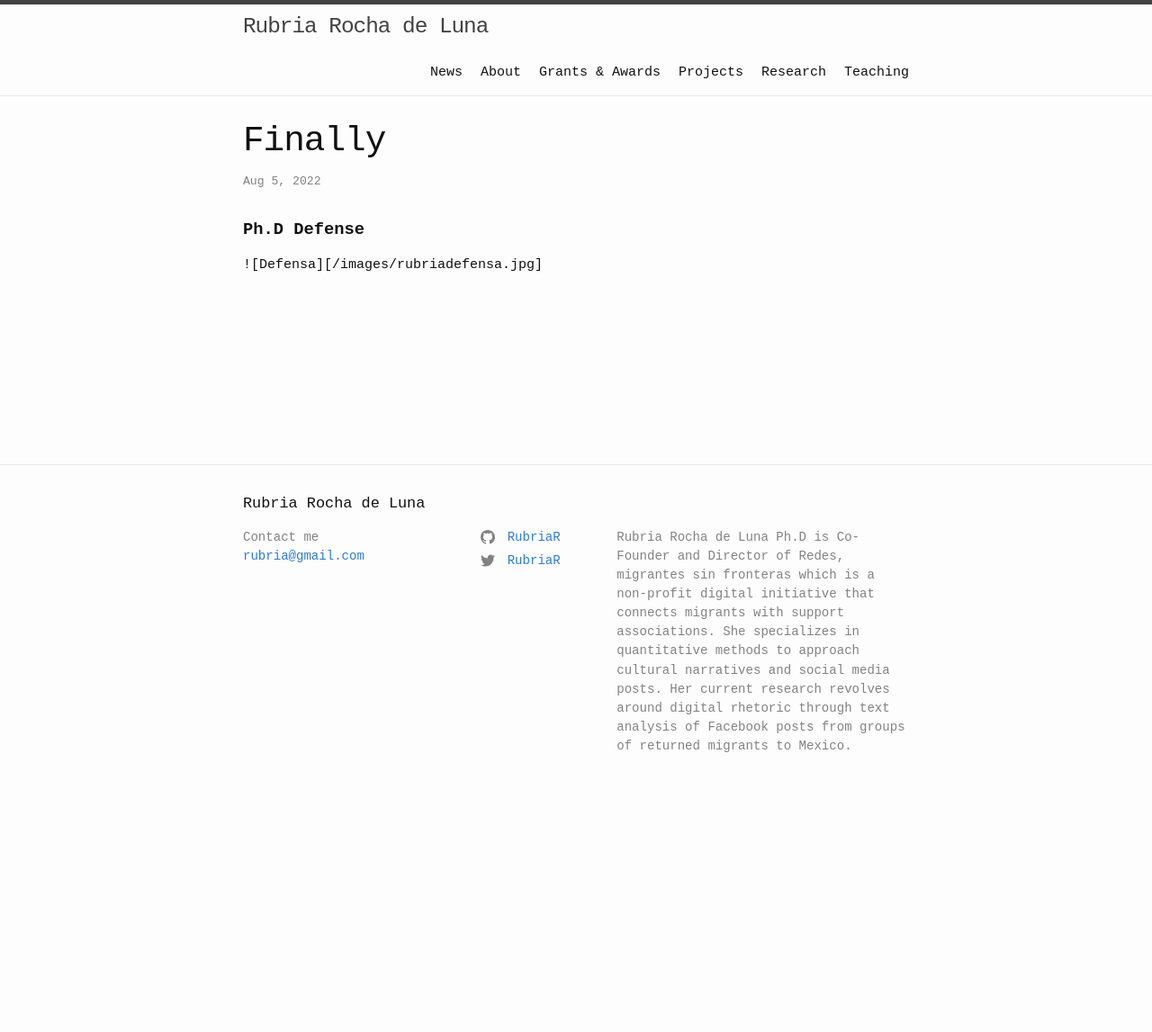
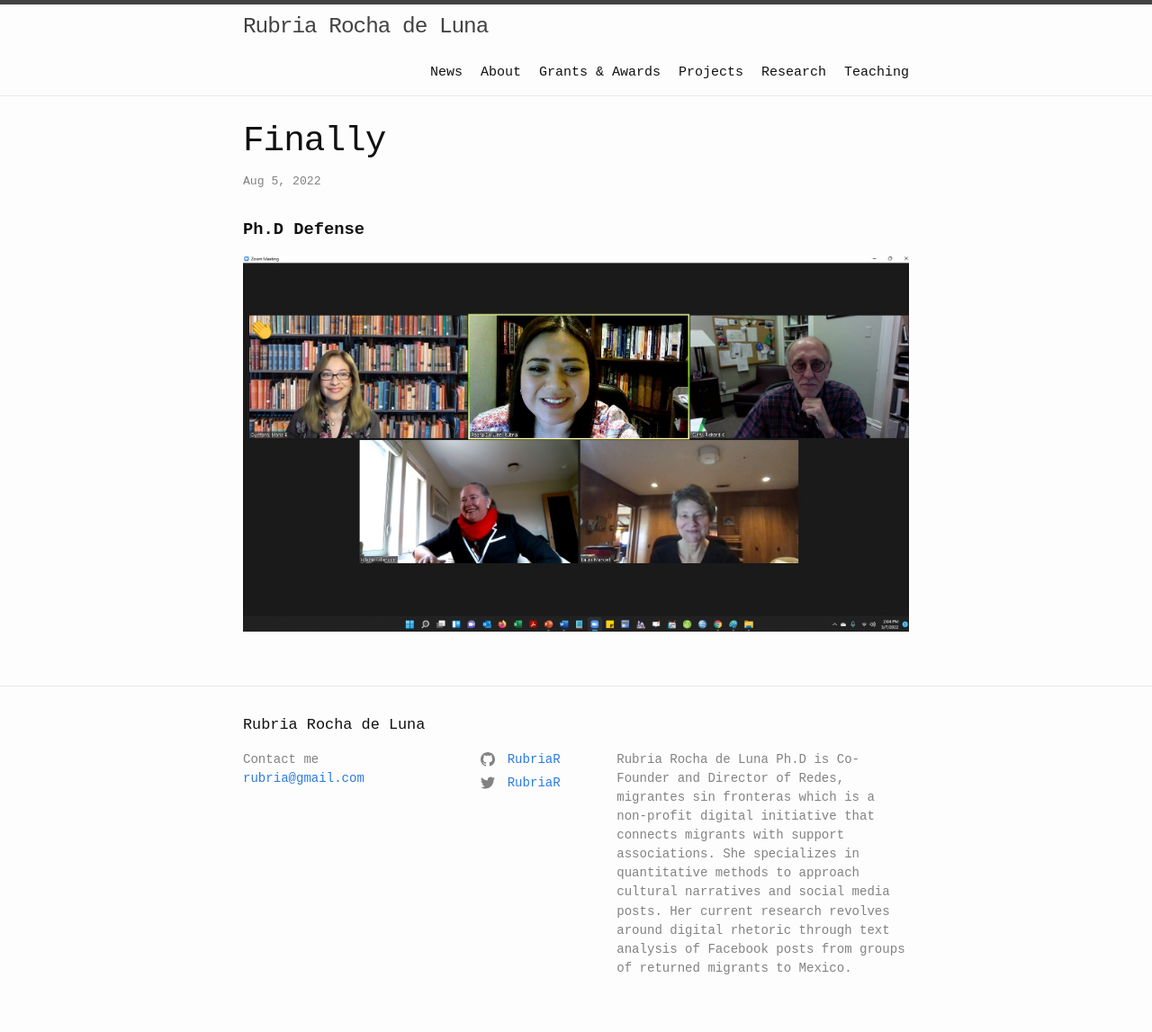
Before and after one commit to RubriaR/rubriarocha, a Jekyll site: the page built from _posts/2022-08-05-phd.md, in a window 1280 px wide. Shown: the whole page at 90% size. Built offline with Jekyll 4.4.1, drawn with Linux system fonts in a browser that asks for light colours; before the commit the page ends 900 px from its top, so only the background shows below that.

Commit message:
Update 2022-08-05-phd.md

```diff
--- a/_posts/2022-08-05-phd.md
+++ b/_posts/2022-08-05-phd.md
@@ -7,4 +7,4 @@ categories: History
 
 #### **Ph.D Defense**
 
-![Defensa][/images/rubriadefensa.jpg]
+![Defensa](/images/rubriadefensa.jpg)
```
